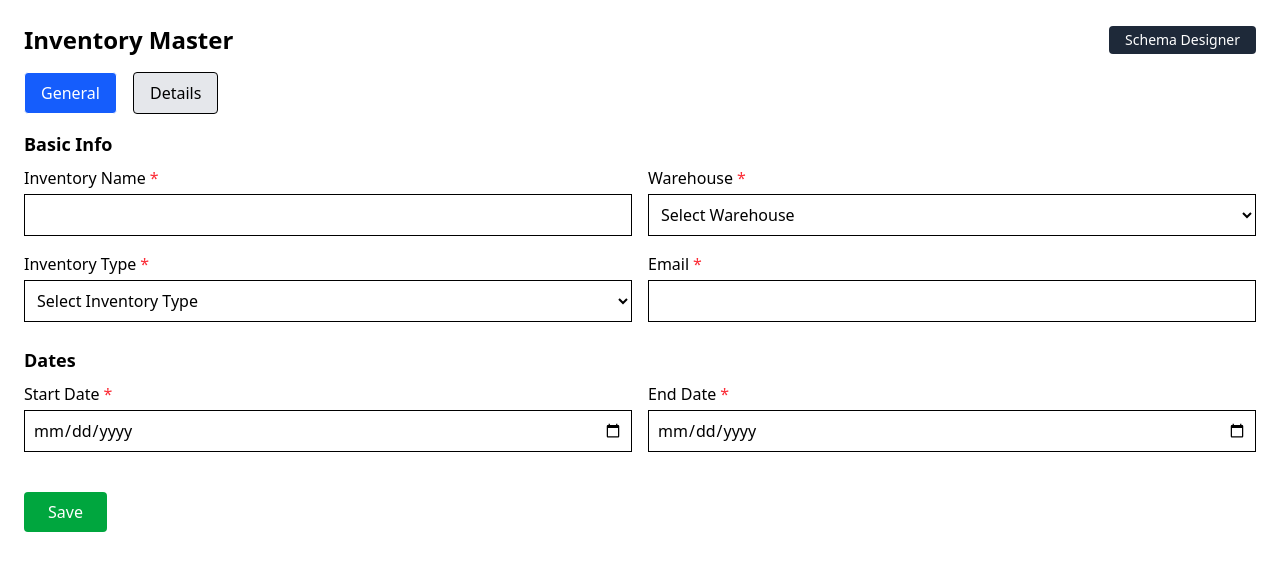
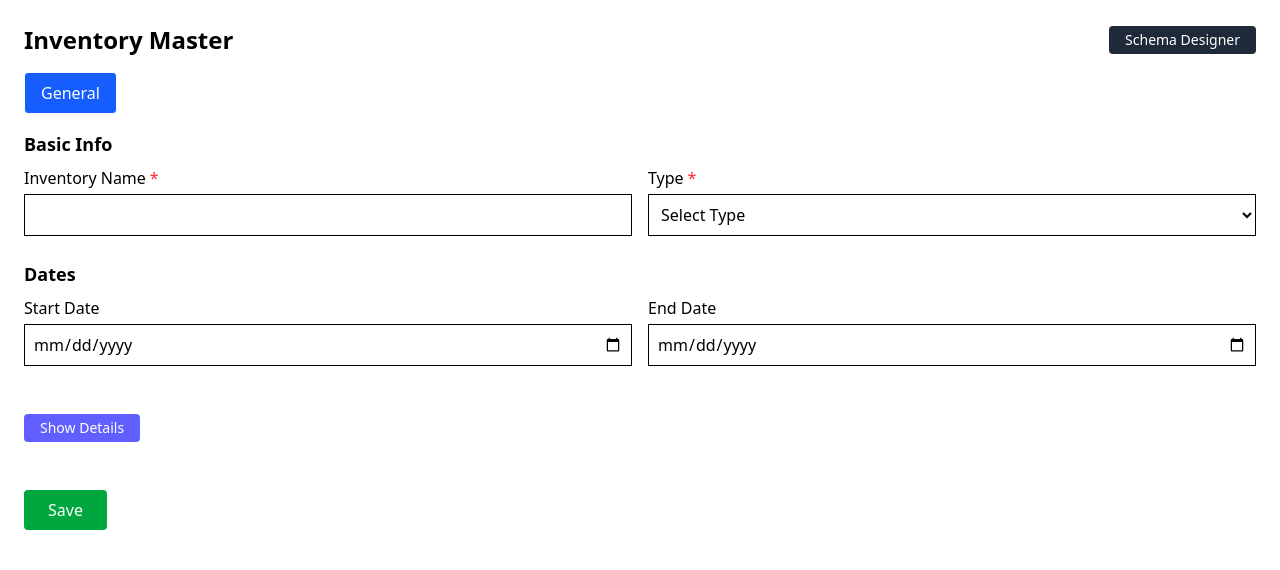
Before and after one commit to rajeshpillai/ui-flow, a React (Vite) app: page / in a window 1280 px wide. Shown: the top 570 px of the page. Built offline with nearby package versions, Linux system fonts and the light colour scheme.

Commit message:
Add display inline,popup,tab

```diff
--- a/src/App.tsx
+++ b/src/App.tsx
@@ -1,3 +1,4 @@
+// App.tsx
 import React, { useState, useRef } from "react";
 import FormRenderer from "./components/FormRenderer";
 import inventorySchema from "./schemas/inventory-master.json";
@@ -8,8 +9,10 @@ export default function App() {
   const formRef = useRef(null);
   const [showDesigner, setShowDesigner] = useState(false);
   const [activeTab, setActiveTab] = useState("General");
+  const [showDetailsInline, setShowDetailsInline] = useState(false);
+  const [showDetailsPopup, setShowDetailsPopup] = useState(false);
 
-  const handleSubmit = async (e) => {
+  const handleSubmit = async (e: React.FormEvent) => {
     e.preventDefault();
     const isValid = formRef.current?.validate();
     if (!isValid) {
@@ -35,6 +38,9 @@ export default function App() {
   const tabs = Array.from(
     new Set(inventorySchema.fields.map((f) => f.tab || "General"))
   );
+
+  const detailField = inventorySchema.fields.find(f => f.name === "details");
+  const detailConfig = detailField?.config || { display: "inline" };
 
   return (
     <div className="p-6">
@@ -65,10 +71,28 @@ export default function App() {
                 {tab}
               </button>
             ))}
+            {detailConfig.display === "tab" && detailField && (
+              <button
+                type="button"
+                className={`px-4 py-2 border rounded ${
+                  activeTab === "__DETAILS__" ? "bg-blue-600 text-white" : "bg-gray-200"
+                }`}
+                onClick={() => setActiveTab("__DETAILS__")}
+              >
+                Details
+              </button>
+            )}
           </div>
 
-          {/* Group by section inside selected tab */}
-          {[...new Set(
+          {activeTab === "__DETAILS__" && detailField ? (
+            <FormRenderer
+              ref={formRef}
+              schema={{ title: "Details", layout: "one-column", fields: [detailField] }}
+              onChange={(data) => setFormData({ ...formData, details: data.details })}
+              context={formData}
+            />
+          ) : (
+            [...new Set(
               inventorySchema.fields
                 .filter((f) => (f.tab || "General") === activeTab)
                 .map((f) => f.section || "")
@@ -80,7 +104,7 @@ export default function App() {
                   schema={{
                     ...inventorySchema,
                     fields: inventorySchema.fields.filter(
-                    (f) => (f.tab || "General") === activeTab && (f.section || "") === section
+                      (f) => (f.tab || "General") === activeTab && (f.section || "") === section && f.name !== "details"
                     )
                   }}
                   onChange={(data) => {
@@ -107,7 +131,65 @@ export default function App() {
                     .map((f) => f.name)}
                 />
               </div>
-          ))}
+            ))
+          )}
+
+          {detailConfig.display === "inline" && detailField && (
+            <div className="mb-6">
+              <button
+                type="button"
+                onClick={() => setShowDetailsInline(!showDetailsInline)}
+                className="px-4 py-1 bg-indigo-500 text-white text-sm rounded mb-2"
+              >
+                {showDetailsInline ? "Hide Details" : "Show Details"}
+              </button>
+              {showDetailsInline && (
+                <FormRenderer
+                  ref={formRef}
+                  schema={{
+                    title: "Details",
+                    layout: "one-column",
+                    fields: [detailField]
+                  }}
+                  onChange={(data) => setFormData({ ...formData, details: data.details })}
+                  context={formData}
+                />
+              )}
+            </div>
+          )}
+
+          {detailConfig.display === "popup" && detailField && (
+            <div className="mb-6">
+              <button
+                type="button"
+                onClick={() => setShowDetailsPopup(true)}
+                className="px-4 py-1 bg-indigo-500 text-white text-sm rounded mb-2"
+              >
+                Show Details (Popup)
+              </button>
+              {showDetailsPopup && (
+                <div className="fixed inset-0 bg-black bg-opacity-50 flex items-center justify-center z-50">
+                  <div className="bg-white rounded shadow-lg w-[90%] max-w-4xl p-4">
+                    <div className="flex justify-between items-center mb-2">
+                      <h2 className="text-lg font-bold">Details</h2>
+                      <button
+                        onClick={() => setShowDetailsPopup(false)}
+                        className="text-red-500 font-bold text-xl"
+                      >
+                        &times;
+                      </button>
+                    </div>
+                    <FormRenderer
+                      ref={formRef}
+                      schema={{ title: "Details", layout: "one-column", fields: [detailField] }}
+                      onChange={(data) => setFormData({ ...formData, details: data.details })}
+                      context={formData}
+                    />
+                  </div>
+                </div>
+              )}
+            </div>
+          )}
 
           <button type="submit" className="mt-4 px-6 py-2 bg-green-600 text-white rounded">
             Save
--- a/src/schemas/inventory-master.json
+++ b/src/schemas/inventory-master.json
@@ -7,128 +7,73 @@
       "label": "Inventory Name",
       "type": "text",
       "required": true,
-        "section": "Basic Info",
-        "tab": "General"
-      },
-      {
-        "name": "warehouse",
-        "label": "Warehouse",
-        "type": "dropdown",
-        "options": ["Main Warehouse", "Secondary Warehouse", "Cold Storage"],
-        "required": true,
-        "section": "Basic Info",
-        "tab": "General"
+      "tab": "General",
+      "section": "Basic Info"
     },
     {
       "name": "type",
-        "label": "Inventory Type",
+      "label": "Type",
       "type": "dropdown",
-        "options": ["Personal", "Business"],
+      "options": ["Physical", "Digital"],
       "required": true,
-        "section": "Basic Info",
-        "tab": "General"
-      },
-      {
-        "name": "gstNumber",
-        "label": "GST Number",
-        "type": "text",
-        "visibleIf": {
-          "field": "type",
-          "value": "Business"
-        },
-        "section": "Basic Info",
-        "tab": "General"
+      "tab": "General",
+      "section": "Basic Info"
     },
     {
       "name": "startDate",
       "label": "Start Date",
       "type": "date",
-        "required": true,
-        "section": "Dates",
-        "tab": "General"
+      "tab": "General",
+      "section": "Dates"
     },
     {
       "name": "endDate",
       "label": "End Date",
       "type": "date",
-        "required": true,
-        "validation": {
-          "afterField": "startDate"
-        },
-        "section": "Dates",
-        "tab": "General"
-      },
-      {
-        "name": "email",
-        "label": "Email",
-        "type": "email",
-        "required": true,
-        "remoteValidationUrl": "http://localhost:4000/api/validate/email",
-        "validation": {
-          "pattern": "^[^\\s@]+@[^\\s@]+\\.[^\\s@]+$"
-        },
-        "section": "Basic Info",
-        "tab": "General"
+      "tab": "General",
+      "section": "Dates"
     },
     {
       "name": "details",
       "type": "grid",
       "label": "Inventory Items",
-        "tab": "Details",
+      "config": {
+        "display": "inline"
+      },
       "columns": [
         {
           "name": "itemCode",
           "label": "Item Code",
           "type": "dropdown",
           "lookupUrl": "http://localhost:4000/api/items/lookup",
-            "required": true,
-            "section": "Item Info"
+          "required": true
         },
         {
           "name": "description",
           "label": "Description",
-            "type": "text",
-            "required": false,
-            "section": "Item Info"
+          "type": "text"
         },
         {
           "name": "quantity",
           "label": "Quantity",
           "type": "number",
-            "required": true,
           "validation": {
-              "range": { "min": 1, "max": 999 }
-            },
-            "section": "Item Info"
+            "range": {
+              "min": 1,
+              "max": 10000
+            }
+          }
         },
         {
           "name": "price",
           "label": "Unit Price",
-            "type": "number",
-            "required": true,
-            "section": "Item Info"
+          "type": "number"
         },
         {
           "name": "total",
           "label": "Total",
           "type": "number",
-            "calculated": "quantity * price",
-            "section": "Item Info"
-          },
-          {
-            "name": "unit",
-            "label": "Unit",
-            "type": "dropdown",
-            "options": ["PCS", "KG", "Litre"],
-            "required": true,
-            "section": "Item Info"
-          },
-          {
-            "name": "expiryDate",
-            "label": "Expiry Date",
-            "type": "date",
-            "required": false,
-            "section": "Item Info"
+          "calculated": "quantity * price"
         }
       ]
     }
```
Lines whose indentation alone changed are shown as unchanged.
